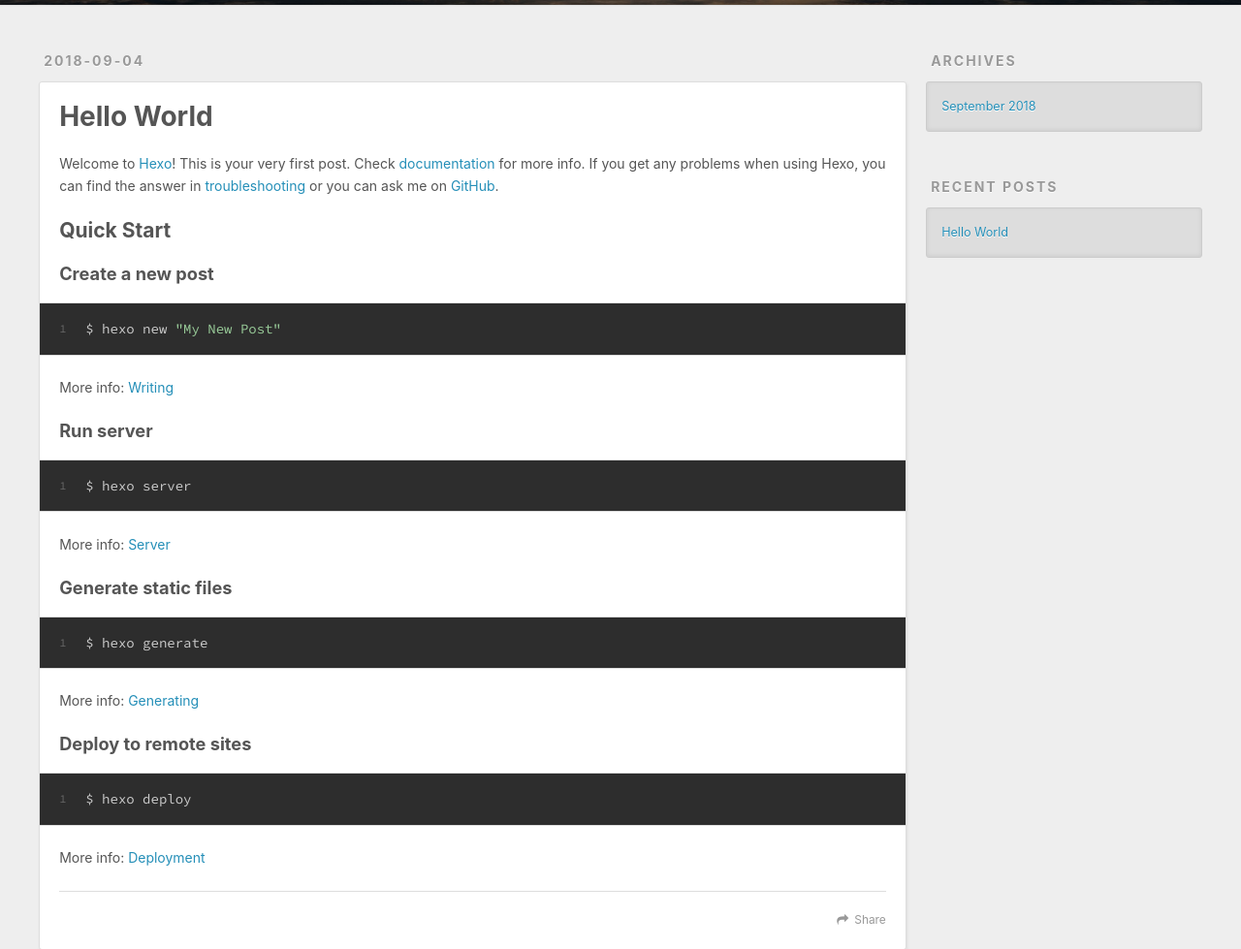
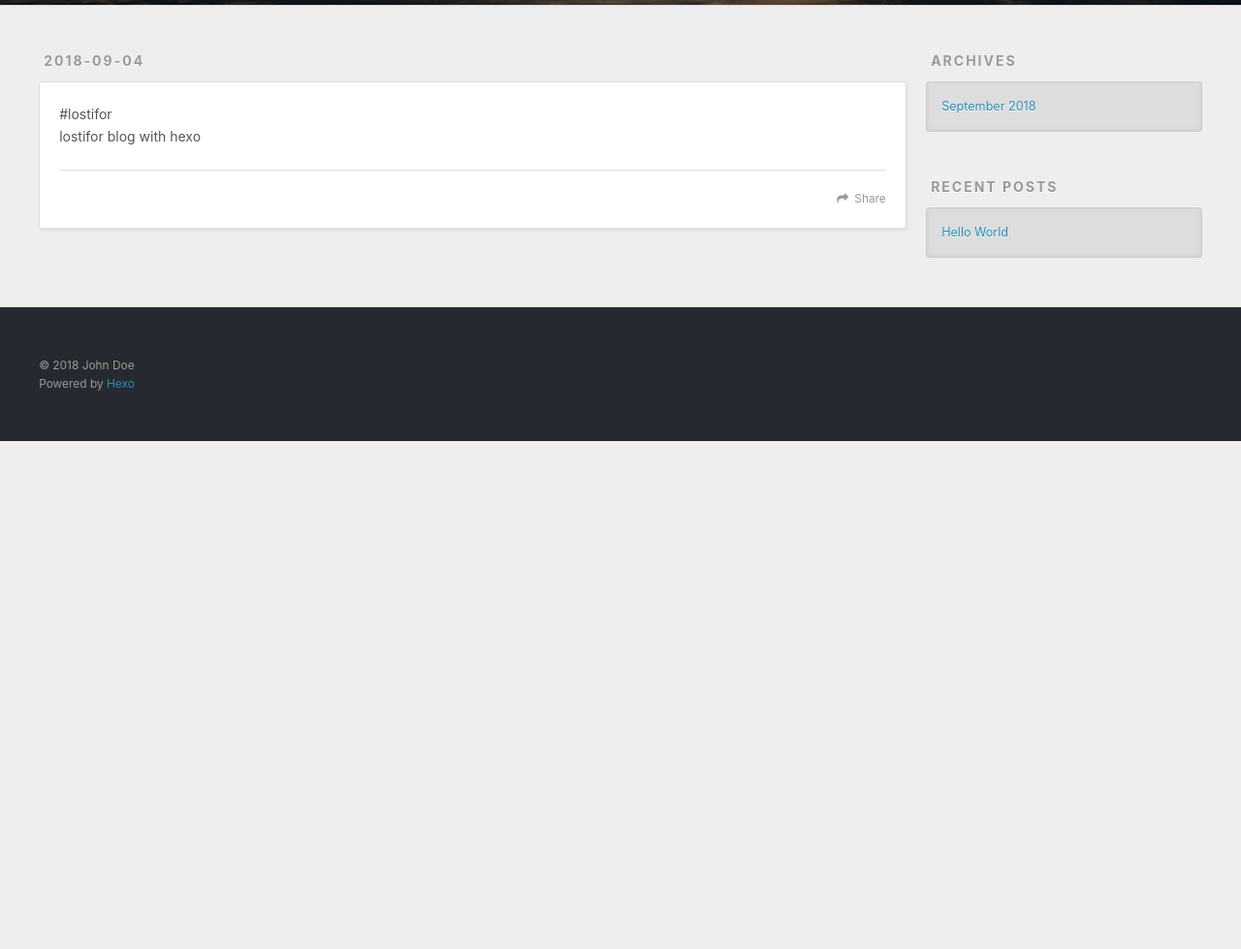
Before and after one commit to HeartSheathWrapKnife/HeartSheathWrapKnife.github.io, a plain HTML site: page README.html in a window 1280 px wide. Shown: the part 295-1274 px from the top of the page at 97% size. After the commit the page ends 800 px from the top, so only its background shows below. Drawn offline with nearby package versions, Linux system fonts and the light colour scheme.

Commit message:
Site updated: 2018-09-04 16:41:50

```diff
--- a/index.html
+++ b/README.html
@@ -7,13 +7,17 @@
 
   <title>Hexo</title>
   <meta name="viewport" content="width=device-width, initial-scale=1, maximum-scale=1">
-  <meta property="og:type" content="website">
+  <meta name="description" content="#lostiforlostifor blog with hexo">
+<meta property="og:type" content="website">
 <meta property="og:title" content="Hexo">
-<meta property="og:url" content="http://yoursite.com/index.html">
+<meta property="og:url" content="http://yoursite.com/README.html">
 <meta property="og:site_name" content="Hexo">
+<meta property="og:description" content="#lostiforlostifor blog with hexo">
 <meta property="og:locale" content="default">
+<meta property="og:updated_time" content="2018-09-04T08:40:16.796Z">
 <meta name="twitter:card" content="summary">
 <meta name="twitter:title" content="Hexo">
+<meta name="twitter:description" content="#lostiforlostifor blog with hexo">
 
     <link rel="alternate" href="/atom.xml" title="Hexo" type="application/atom+xml">
 
@@ -60,54 +64,32 @@
   </div>
 </header>
       <div class="outer">
-        <section id="main">
-
-    <article id="post-hello-world" class="article article-type-post" itemscope itemprop="blogPost">
+        <section id="main"><article id="page-" class="article article-type-page" itemscope itemprop="blogPost">
   <div class="article-meta">
-    <a href="/2018/09/04/hello-world/" class="article-date">
-  <time datetime="2018-09-04T08:12:31.293Z" itemprop="datePublished">2018-09-04</time>
+    <a href="/README.html" class="article-date">
+  <time datetime="2018-09-04T08:40:16.823Z" itemprop="datePublished">2018-09-04</time>
 </a>
 
   </div>
   <div class="article-inner">
 
 
-      <header class="article-header">
-
-
-    <h1 itemprop="name">
-      <a class="article-title" href="/2018/09/04/hello-world/">Hello World</a>
-    </h1>
-
-
-      </header>
-
     <div class="article-entry" itemprop="articleBody">
 
-        <p>Welcome to <a href="https://hexo.io/" target="_blank" rel="noopener">Hexo</a>! This is your very first post. Check <a href="https://hexo.io/docs/" target="_blank" rel="noopener">documentation</a> for more info. If you get any problems when using Hexo, you can find the answer in <a href="https://hexo.io/docs/troubleshooting.html" target="_blank" rel="noopener">troubleshooting</a> or you can ask me on <a href="https://github.com/hexojs/hexo/issues" target="_blank" rel="noopener">GitHub</a>.</p>
-<h2 id="Quick-Start"><a href="#Quick-Start" class="headerlink" title="Quick Start"></a>Quick Start</h2><h3 id="Create-a-new-post"><a href="#Create-a-new-post" class="headerlink" title="Create a new post"></a>Create a new post</h3><figure class="highlight bash"><table><tr><td class="gutter"><pre><span class="line">1</span><br></pre></td><td class="code"><pre><span class="line">$ hexo new <span class="string">"My New Post"</span></span><br></pre></td></tr></table></figure>
-<p>More info: <a href="https://hexo.io/docs/writing.html" target="_blank" rel="noopener">Writing</a></p>
-<h3 id="Run-server"><a href="#Run-server" class="headerlink" title="Run server"></a>Run server</h3><figure class="highlight bash"><table><tr><td class="gutter"><pre><span class="line">1</span><br></pre></td><td class="code"><pre><span class="line">$ hexo server</span><br></pre></td></tr></table></figure>
-<p>More info: <a href="https://hexo.io/docs/server.html" target="_blank" rel="noopener">Server</a></p>
-<h3 id="Generate-static-files"><a href="#Generate-static-files" class="headerlink" title="Generate static files"></a>Generate static files</h3><figure class="highlight bash"><table><tr><td class="gutter"><pre><span class="line">1</span><br></pre></td><td class="code"><pre><span class="line">$ hexo generate</span><br></pre></td></tr></table></figure>
-<p>More info: <a href="https://hexo.io/docs/generating.html" target="_blank" rel="noopener">Generating</a></p>
-<h3 id="Deploy-to-remote-sites"><a href="#Deploy-to-remote-sites" class="headerlink" title="Deploy to remote sites"></a>Deploy to remote sites</h3><figure class="highlight bash"><table><tr><td class="gutter"><pre><span class="line">1</span><br></pre></td><td class="code"><pre><span class="line">$ hexo deploy</span><br></pre></td></tr></table></figure>
-<p>More info: <a href="https://hexo.io/docs/deployment.html" target="_blank" rel="noopener">Deployment</a></p>
+        <p>#lostifor<br>lostifor blog with hexo</p>
 
 
     </div>
     <footer class="article-footer">
-      <a data-url="http://yoursite.com/2018/09/04/hello-world/" data-id="cjlnfuel500003o291svjk3ks" class="article-share-link">Share</a>
+      <a data-url="http://yoursite.com/README.html" data-id="cjlngtavn00006o29ut4aajq5" class="article-share-link">Share</a>
 
 
     </footer>
   </div>
 
-</article>
 
 
-
-
+</article>
 
 </section>
 
```
Also changed, not shown: 2018/09/04/hello-world/index.html (+1 -1 lines), 1 other file.
